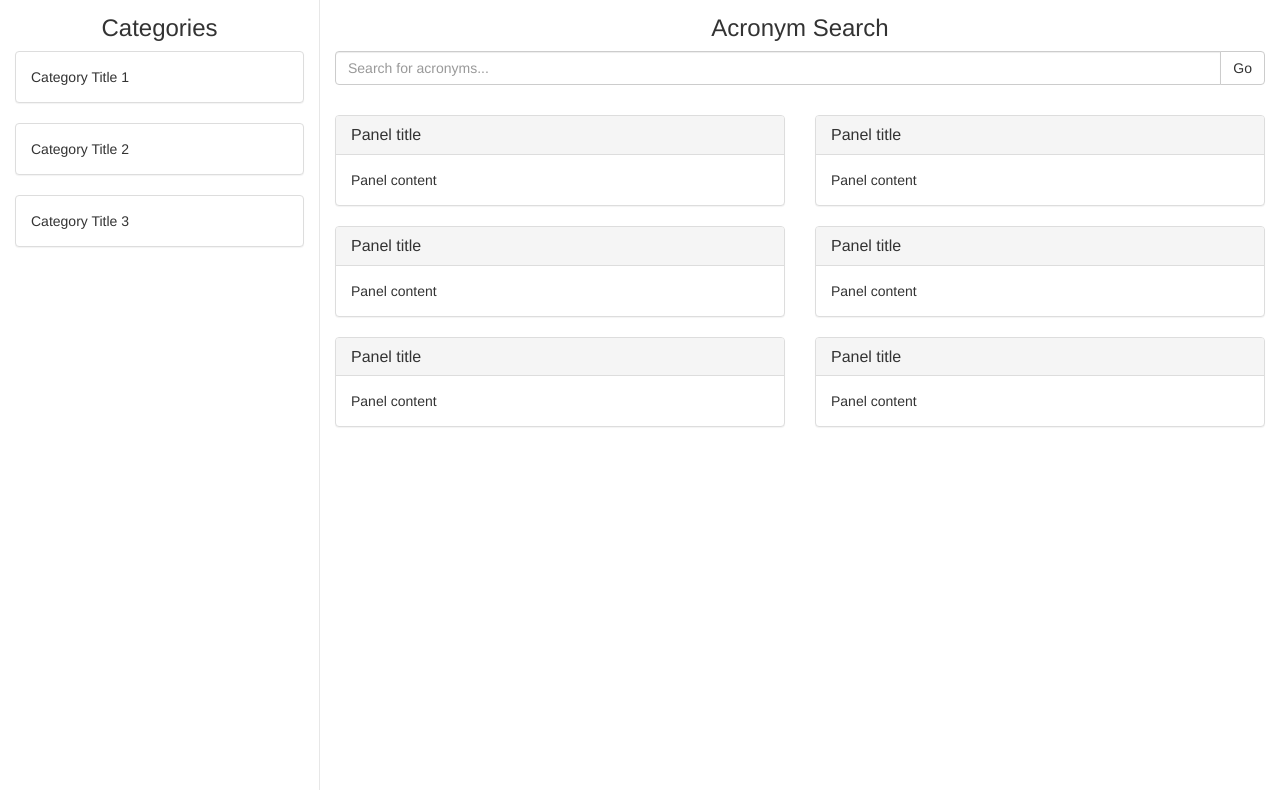
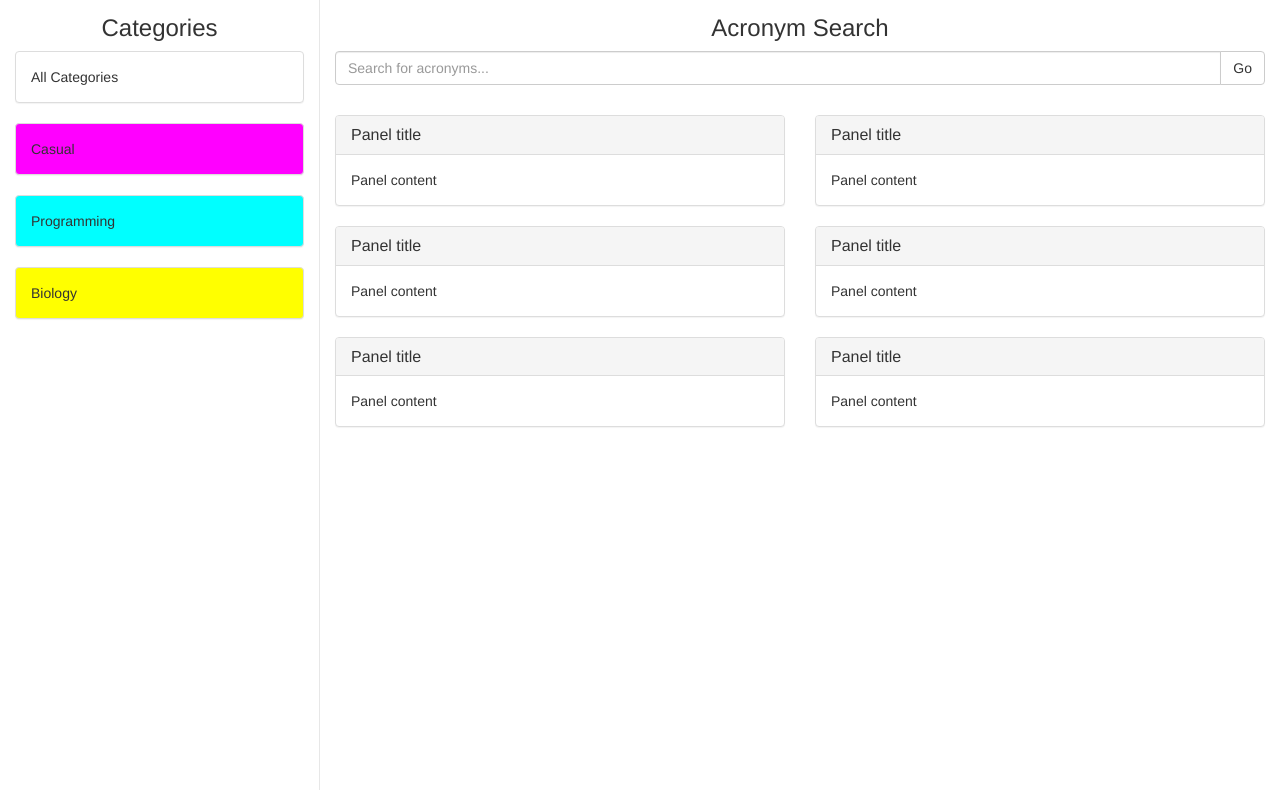
Before and after one commit to iastanley/my-acronym-dictionary-app, a website: page views/index.html in a window 1280 px wide. Shown: the part 57-847 px from the top of the page. Drawn offline with nearby package versions, Linux system fonts and the light colour scheme.

Commit message:
added displayCategories function, works with mock data

```diff
--- a/public/app.js
+++ b/public/app.js
@@ -0,0 +1,95 @@
+const MOCK_DATA = {
+  "acronymList": [
+    {
+      "id": "1",
+      "user": "sam",
+      "acronym": "LOL",
+      "spellOut": "Laughing Out Loud",
+      "definition": "Lorem ipsum dolor sit amet, consectetur adipiscing elit, sed do eiusmod tempor incididunt ut labore et dolore magna aliqua.",
+      "category": "Casual"
+    },
+    {
+      "id": "2",
+      "user": "sam",
+      "acronym": "FOMO",
+      "spellOut": "Fear Of Missing Out",
+      "definition": "Lorem ipsum dolor sit amet, consectetur adipiscing elit, sed do eiusmod tempor incididunt ut labore et dolore magna aliqua.",
+      "category": "Casual"
+    },
+    {
+      "id": "3",
+      "user": "sam",
+      "acronym": "TTYL",
+      "spellOut": "Talk To You Later",
+      "definition": "Lorem ipsum dolor sit amet, consectetur adipiscing elit, sed do eiusmod tempor incididunt ut labore et dolore magna aliqua.",
+      "category": "Casual"
+    },
+    {
+      "id": "4",
+      "user": "sam",
+      "acronym": "JSON",
+      "spellOut": "JavaScript Object Notation",
+      "definition": "Lorem ipsum dolor sit amet, consectetur adipiscing elit, sed do eiusmod tempor incididunt ut labore et dolore magna aliqua.",
+      "category": "Programming"
+    },
+    {
+      "id": "5",
+      "user": "sam",
+      "acronym": "PLC",
+      "spellOut": "Programmable Logic Controller",
+      "definition": "Lorem ipsum dolor sit amet, consectetur adipiscing elit, sed do eiusmod tempor incididunt ut labore et dolore magna aliqua.",
+      "category": "Programming"
+    },
+    {
+      "id": "6",
+      "user": "sam",
+      "acronym": "PLC",
+      "spellOut": "Phospholipase C",
+      "definition": "Lorem ipsum dolor sit amet, consectetur adipiscing elit, sed do eiusmod tempor incididunt ut labore et dolore magna aliqua.",
+      "category": "Biology"
+    }
+  ],
+  "categoryList": [
+    {
+      "title": "Casual",
+      "color": "#ff00ff"
+    },
+    {
+      "title": "Programming",
+      "color": "#00ffff"
+    },
+    {
+      "title": "Biology",
+      "color": "#ffff00"
+    }
+  ]
+};
+
+//fake ajax call to get data
+function getAcronymData(callback) {
+  setTimeout(function(){callback(MOCK_DATA)}, 100);
+}
+
+//display categories in sidebar
+function displayCategories(data) {
+  let html ='<h3 class="text-center">Categories</h3>'
+              + '<div class="panel panel-default">'
+              + '<div class="panel-body">'
+              + 'All Categories'
+              + '</div>'
+              + '</div>';
+  data.categoryList.forEach(category => {
+    html +=
+      `<div class="panel panel-default" style="background-color:${category.color}">
+        <div class="panel-body">
+        ${category.title}
+        </div>
+      </div>`;
+  });
+  $('#categories').html(html);
+}
+
+$(getAcronymData(displayCategories));
+//display entries
+
+//search entries by acronym name or spell-out
--- a/public/stylesheet.css
+++ b/public/stylesheet.css
@@ -23,7 +23,3 @@
 .search-results {
   margin-top: 30px;
 }
-
-.add-entry-btn {
-  margin: auto;
-}
--- a/views/index.html
+++ b/views/index.html
@@ -18,7 +18,7 @@
           <span>MAD</span>
         </a>
         <p class="navbar-text">= My Acronym Dictionary</p>
-        <button type="button" data-toggle="modal" data-target="#add-new-entry" class="btn btn-default navbar-btn navbar-right">Add New Entry</button>
+        <button type="button" data-toggle="modal" data-target="#add-new-entry" class="btn btn-primary navbar-btn navbar-right">Add New Entry</button>
       </div>
     </nav>
 
@@ -60,23 +60,7 @@
     <div class="container-fluid">
       <!-- Category Sidebar -->
       <div class="row">
-        <div class="col-md-3 col-sm-4 categories">
-          <h3 class="text-center">Categories</h3>
-          <div class="panel panel-default">
-            <div class="panel-body">
-              Category Title 1
-            </div>
-          </div>
-          <div class="panel panel-default">
-            <div class="panel-body">
-              Category Title 2
-            </div>
-          </div>
-          <div class="panel panel-default">
-            <div class="panel-body">
-              Category Title 3
-            </div>
-          </div>
+        <div class="col-md-3 col-sm-4 categories" id="categories">
         </div> <!--end of categories column-->
 
         <div class="col-md-9 col-sm-8 main-search">
```
